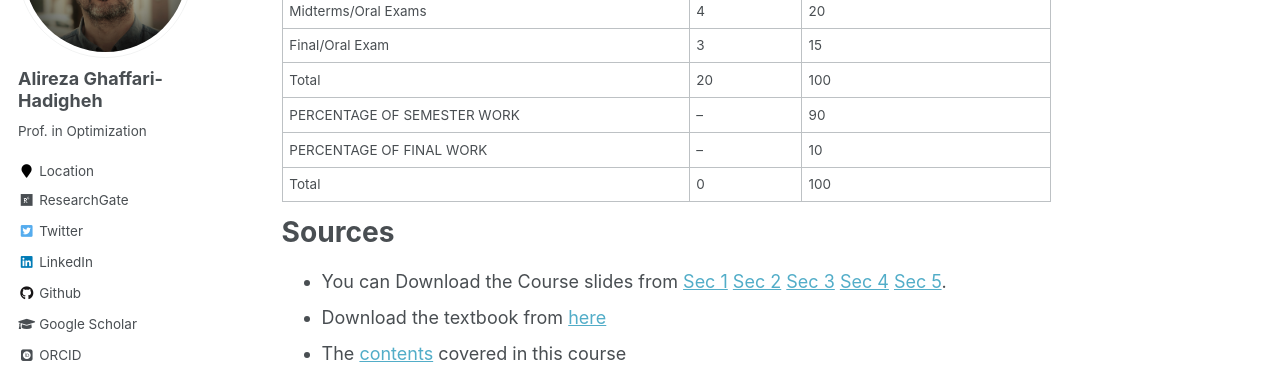
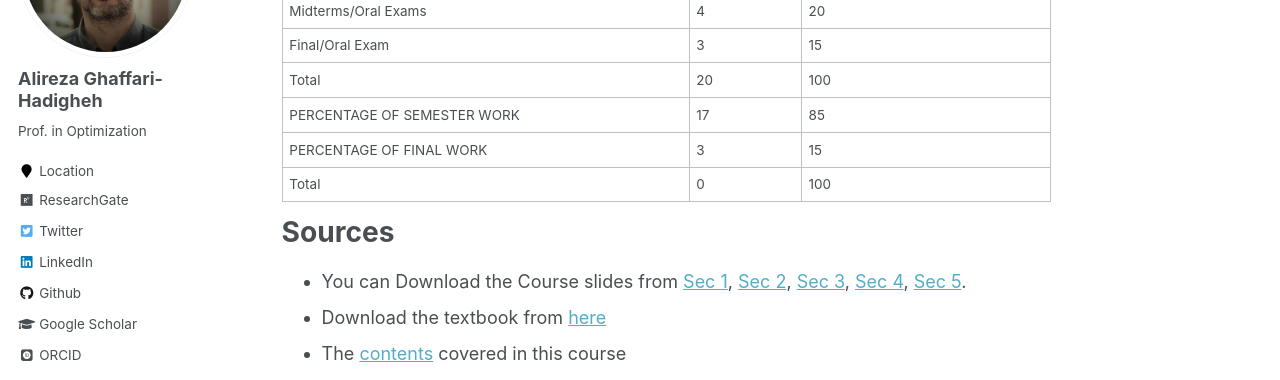
Before and after one commit to Hadigheha/hadigheha.github.io, a Jekyll site: the page built from _teaching/Stochastic-Linear-optimization.md, in a window 1280 px wide and 900 px high, scrolled down 986 px. Shown: the part 153-533 px from the top of the window. Built offline with Jekyll 4.4.1, drawn with Linux system fonts in a browser that asks for light colours; some web fonts are replaced.

Commit message:
another update, for marking

```diff
--- a/_teaching/Stochastic-Linear-optimization.md
+++ b/_teaching/Stochastic-Linear-optimization.md
@@ -65,15 +65,15 @@ Evaluation System
 |------|----------|---------------------|
 |Total|20|100|
 |------|----------|---------------------|
-|PERCENTAGE OF SEMESTER WORK|–|90|
+|PERCENTAGE OF SEMESTER WORK|17|85|
 |------|----------|---------------------|
-|PERCENTAGE OF FINAL WORK|–|10|
+|PERCENTAGE OF FINAL WORK|3|15|
 |------|----------|---------------------|
 |Total	|0|	100|
 
 Sources
 ======
 
-* You can Download the Course slides  from [Sec 1](Stochastic/Stoc1.pdf) [Sec 2](Stochastic/Stoc3.pdf) [Sec 3](Stochastic/Stoc3.pdf) [Sec 4](Stochastic/Stoc4.pdf)  [Sec 5](Stochastic/Stoc5.pdf).
+* You can Download the Course slides  from [Sec 1](Stochastic/Stoc1.pdf), [Sec 2](Stochastic/Stoc3.pdf), [Sec 3](Stochastic/Stoc3.pdf), [Sec 4](Stochastic/Stoc4.pdf),  [Sec 5](Stochastic/Stoc5.pdf).
 * Download the textbook from [here](Stochastic/book.pdf)
 * The [contents](Stochastic/contents.pdf) covered in this course
```
